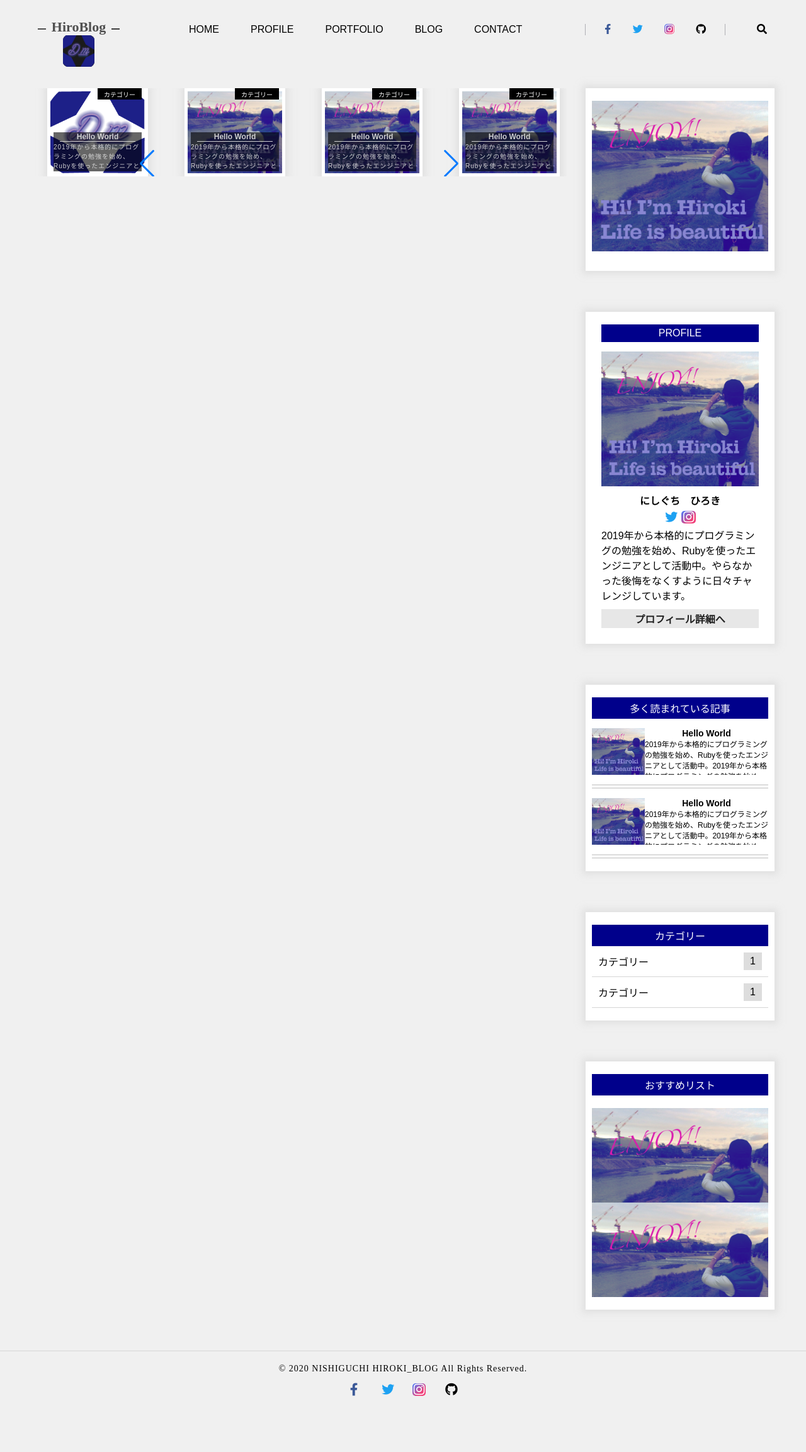
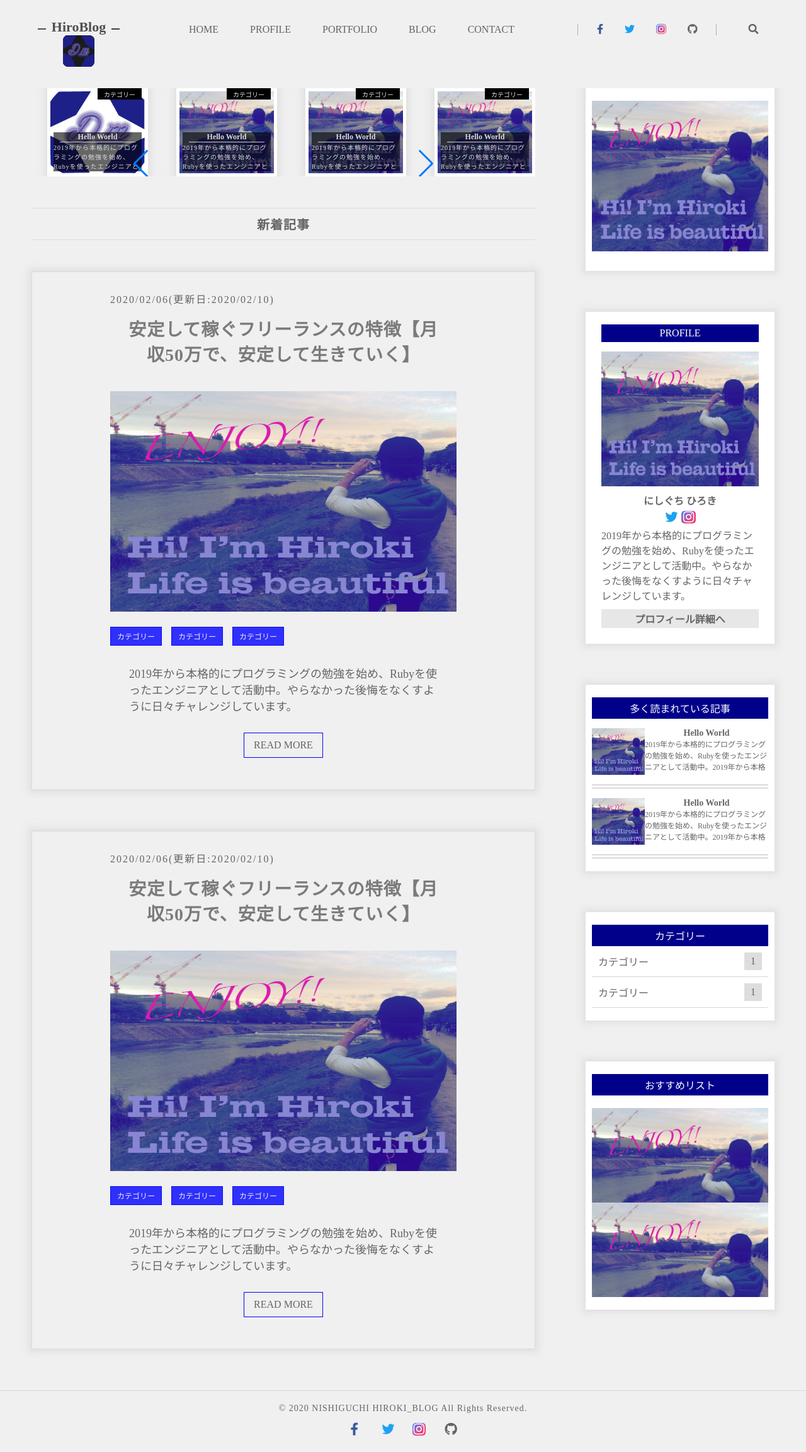
Before and after one commit to NishiguchiHiroki/HiroBlog, a PHP site: page / in a window 1280 px wide. Shown: the whole page at 63% size. Before the commit the page ends 2216 px from the top, so only its background shows below. Run offline with PHP 8.4, Linux system fonts and the light colour scheme; some libraries are stand-ins or nearby versions.

Commit message:
article-content_setting

```diff
--- a/css/style.css
+++ b/css/style.css
@@ -1,6 +1,6 @@
 
 html{
- font-size: 16px;
+ font-size: 16rgb(0%, 100%, 0%)x;
 }
 
 html * {
@@ -38,7 +38,8 @@ time, mark, audio, video {
     outline:0;
     font-size:100%;
     vertical-align:baseline;
-    font-family: "Hiragino Kaku Gothic ProN","メイリオ", sans-serif;
+    font-family: "Noto, Hiragino Sans,Helvetica,Arial,sans-serif";
+    color:rgb(101, 101, 101);
 }
 
 a {
@@ -48,7 +49,7 @@ a {
     vertical-align:baseline;
     background:transparent;
     text-decoration: none;
-    color:#000;
+    color:rgb(99, 99, 99);
     transition: all  0.3s ease;
 }
 
@@ -82,7 +83,7 @@ body
 {
   overflow-x: hidden;
   background-color: rgb(240, 240, 240);
-  width:100%;
+  width:100vw;
   height:auto;
 }
 
@@ -271,11 +272,12 @@ main
   padding:0 50px;
   display: flex;
   justify-content: space-between;
+  overflow-x: hidden;
 }
 .main-container
 {
   width:100%;
-  max-width:850px;
+  max-width:800px;
 }
 .swiper-container
 {
@@ -358,7 +360,7 @@ main
 .pick-category a
 {
   font-size: 10px;
-  color:#fff;
+  color:rgb(230, 230, 230);
 }
 .pick-category a:hover
 {
@@ -383,14 +385,17 @@ main
 .pick-caption h3
 {
   margin: 0 auto;
+
   width:120px;
   text-align: center;
   border-bottom: 1px solid rgba(225,225,225,0.9);
+  color:rgb(220, 218, 218);
 }
 .pick-caption p
 {
   font-size: 10px;
   letter-spacing: 1px;
+  color:rgb(220, 220, 220);
 }
 .pick-caption:hover
 {
@@ -446,6 +451,133 @@ main
 }
 
 /* ----------- pick-contentsの終わり----------------------*/
+
+
+/* ----------- article-containerの始まり ---------------------- */
+
+.heading
+{
+  width:100%;
+  margin: 50px 0 ;
+  padding:10px 0;
+  border-top: 1px solid #dbdbdb;
+  border-bottom: 1px solid #dbdbdb;
+  text-align: center;
+  letter-spacing: 1px;
+  font-size: 20px;
+}
+.article-content
+{
+  width:100%;
+  max-width: 800px;
+  padding:0 50px;
+  height:auto;
+  border: 1px solid #dcdcdc;
+  box-shadow: 0 0 10px 5px rgba(210, 210, 210,0.5);
+  margin-bottom: 65px;
+}
+.article-box
+{
+  width:100%;
+  max-width:550px;
+  margin: 0 auto;
+}
+.article-title
+{
+  width:100%;
+  padding:30px 0 30px 0;
+  text-align: center;
+  display: inline-block;
+}
+.day-time
+{
+  display: block;
+  letter-spacing: 2px;
+  font-size: 16px;
+  float: left;
+  color:#7B7B7B;
+}
+.article-title h3
+{
+  clear: both;
+  font-size: 28px;
+  font-weight: 600;
+  padding-bottom: 10px;
+  letter-spacing: 1px;
+  max-width:500px;
+  padding-top: 15px;
+  margin: 0 auto;
+  color: #7B7B7B;
+}
+.article-image
+{
+  width:100%;
+  height:auto;
+  margin: 0 auto;
+  text-align: center;
+}
+.article-image img
+{
+  display: inline-block;
+  text-align: center;
+  width:100%;
+  max-width:550px;
+  max-height:350px;
+}
+.article-category
+{
+  padding-top:20px;
+}
+.article-category p
+{
+  float:left;
+  display: inline-block;
+  font-size: 12px;
+  margin-right: 15px;
+  padding:5px 10px;
+  border: 1px solid rgba(0, 0, 255, 0.8);
+  background:rgba(0, 0, 255, 0.8);
+  color:rgb(240, 240, 240);
+  transition: 0.6s;
+}
+.article-category p:hover
+{
+  background: #fff;
+  color:rgb(0, 0, 255);
+  border-color: #00008b;
+}
+.article-description
+{
+  padding:30px 30px 0 30px;
+  clear: both;
+}
+.article-description p
+{
+  font-size: 18px;
+}
+.artile-detail
+{
+  width:100%;
+  margin: 0 auto;
+  text-align: center;
+  padding: 30px 0 50px 0;
+}
+.artile-detail a
+{
+  display: inline-block;
+  padding: 10px 15px;
+  border: 1px solid #0000ff;
+  transition: 0.5s;
+  font-weight: 500;
+}
+.artile-detail a:hover
+{
+  background: #00008b;
+  color:rgb(255, 255, 255);
+}
+
+
+/* ----------- article-containerの終わり ---------------------- */
 
 
 /* ----------- sidebar-containerの始まり -----------------*/
@@ -537,7 +669,7 @@ main
   font-weight: 600;
   color:rgb(31, 31, 31);
 }
-.article
+.popular
 {
   position: relative;
   display: flex;
@@ -545,36 +677,24 @@ main
   border-bottom: double 7px #dbdbdb;
   overflow: hidden;
 }
-/* .article-image::before
-{
-  position: absolute;
-  content: "";
-  top:-5px;
-  left:-20px;
-  display: inline-block;
-  border: 20px solid transparent;
-  transform: rotate(225deg);
-  border-left: 20px solid rgb(255, 255, 255);
-  z-index: 10;
-} */
-.article-image img
+.popular-image img
 {
   flex: 0 0 30%;
   height:74px;
 }
-.article-text
+.popular-text
 {
   flex: 0 0 70%;
   height:74px;
   font-size: 12px;
   overflow: hidden;
 }
-.article-text h4
+.popular-text h4
 {
   text-align: center;
   font-size: 14px;
 }
-.article-text:hover
+.popular-text:hover
 {
   color: rgba(0, 0, 170, 0.8);
 }
--- a/index.html
+++ b/index.html
@@ -137,8 +137,65 @@
       <div class="swiper-button-next"></div>
       </div>
 
+      <div class="heading">
+        <h2>新着記事</h2>
       </div>
-    </div>
+
+      <article>
+        <div class="article-contents">
+          <div class="article-content">
+            <div class="article-box">
+              <div class="article-title">
+                <div class="day-time">
+                  <p>2020/02/06(更新日:2020/02/10)</p>
+                </div>
+                <h3>安定して稼ぐフリーランスの特徴【月収50万で、安定して生きていく】</h3>
+              </div>
+              <div class="article-image">
+                <img src="images/Cuhtij6h.png" alt="">
+              </div>
+              <div class="article-category">
+                <p>カテゴリー</p>
+                <p>カテゴリー</p>
+                <p>カテゴリー</p>
+              </div>
+              <div class="article-description">
+                <p>2019年から本格的にプログラミングの勉強を始め、Rubyを使ったエンジニアとして活動中。やらなかった後悔をなくすように日々チャレンジしています。</p>
+              </div>
+              <div class="artile-detail">
+                <a href="#">READ MORE</a>
+              </div>
+          </div>
+          </div>
+
+          <div class="article-content">
+            <div class="article-box">
+              <div class="article-title">
+                <div class="day-time">
+                  <p>2020/02/06(更新日:2020/02/10)</p>
+                </div>
+                <h3>安定して稼ぐフリーランスの特徴【月収50万で、安定して生きていく】</h3>
+              </div>
+              <div class="article-image">
+                <img src="images/Cuhtij6h.png" alt="">
+              </div>
+              <div class="article-category">
+                <p>カテゴリー</p>
+                <p>カテゴリー</p>
+                <p>カテゴリー</p>
+              </div>
+              <div class="article-description">
+                <p>2019年から本格的にプログラミングの勉強を始め、Rubyを使ったエンジニアとして活動中。やらなかった後悔をなくすように日々チャレンジしています。</p>
+              </div>
+              <div class="artile-detail">
+                <a href="#">READ MORE</a>
+              </div>
+          </div>
+          </div>
+
+        </div>
+      </article>
+     </div>
 
     <div class="sidebar-container">
       <div class="sidebar-content">
@@ -151,7 +208,7 @@
         <div class="profile-content">
           <h3>PROFILE</h3>
           <a href="#"><img src="images/Cuhtij6h.png" alt=""></a>
-          <h4>にしぐち　ひろき</h4>
+          <h4>にしぐち ひろき</h4>
           <div class="profile-icon">
             <span><a href=""><i class="fab fa-twitter twitter"></i></a></span>
             <span><a href=""><i class="fab fa-instagram instagram"></i></a></span>
@@ -164,15 +221,15 @@
       </div>
 
       <div class="sidebar-content">
-        <div class="popular-content">
+        <div class="popular-container">
           <h3>多く読まれている記事</h3>
 
           <a href="">
-            <div class="article">
-              <div class="article-image">
+            <div class="popular">
+              <div class="popular-image">
                 <img src="images/Cuhtij6h.png" alt="">
               </div>
-              <div class="article-text">
+              <div class="popular-text">
                 <h4>Hello World</h4>
                 <p>2019年から本格的にプログラミングの勉強を始め、Rubyを使ったエンジニアとして活動中。2019年から本格的にプログラミングの勉強を始め、Rubyを使ったエンジニアとして活動中。</p>
               </div>
@@ -180,11 +237,11 @@
           </a>
 
           <a href="">
-            <div class="article">
-              <div class="article-image">
+            <div class="popular">
+              <div class="popular-image">
                 <img src="images/Cuhtij6h.png" alt="">
               </div>
-              <div class="article-text">
+              <div class="popular-text">
                 <h4>Hello World</h4>
                 <p>2019年から本格的にプログラミングの勉強を始め、Rubyを使ったエンジニアとして活動中。2019年から本格的にプログラミングの勉強を始め、Rubyを使ったエンジニアとして活動中。</p>
               </div>
@@ -224,9 +281,10 @@
           </div>
       </div>
     </div>
+  </div>
+  </main>
 
 
-  </main>
 
   <footer>
     <h2>© 2020 NISHIGUCHI HIROKI_BLOG All Rights Reserved.</h2>
--- a/js/script.js
+++ b/js/script.js
@@ -5,7 +5,7 @@ $(function(){
   var mySwiper = new Swiper ('.swiper-container', {
     loop: true,
     slidesPerView: 4,
-    spaceBetween: 33,
+    spaceBetween: 20,
     pagination: '.swiper-pagination',
     nextButton: '.swiper-button-next',
     prevButton: '.swiper-button-prev'
```
